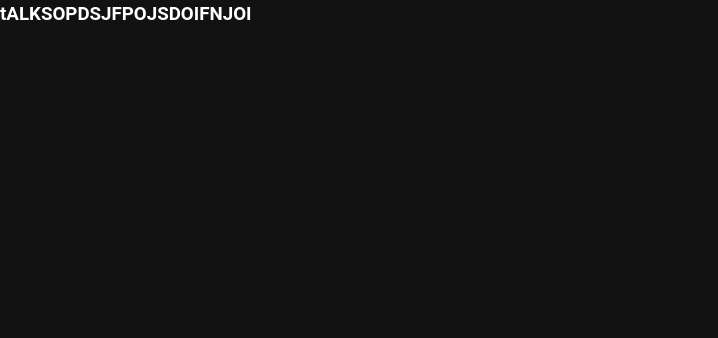
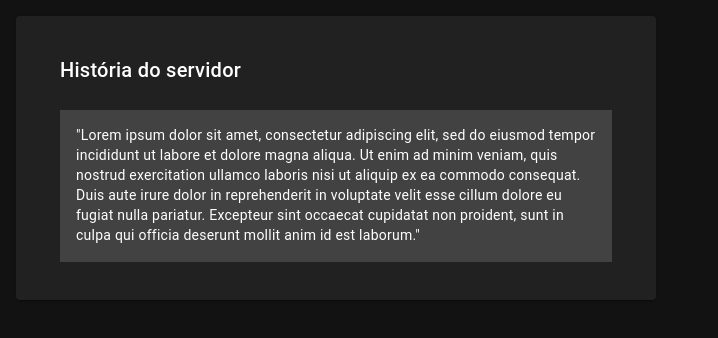
Before and after one commit to feelp19/frontend-wow-site, a Vue app: page /sobre in a window 1280 px wide. Shown: the top 338 px of the page, without its empty margins (0-718 px from the left). Built offline with nearby package versions, Linux system fonts and the light colour scheme; what @devindex/vue-mask would draw is missing.

Commit message:
changing the size of the 'server status' card and starting the 'about server' page

```diff
--- a/src/components/Noticias.vue
+++ b/src/components/Noticias.vue
@@ -12,7 +12,7 @@
             <v-card-item>
                 <v-icon icon="mdi-information"></v-icon>
                 <v-card-title class="mt-4"><bold>Noticias do dia</bold></v-card-title>
-                    <v-card-subtitle>Noticias Fresquinhas do WoW</v-card-subtitle>
+                    <v-card-subtitle>Noticias Fresquinhas do Servidor</v-card-subtitle>
             </v-card-item>
             <v-icon></v-icon>
             <v-card-text class="bg-surface-light pt-4">"Lorem ipsum dolor sit amet, consectetur adipiscing elit, sed do eiusmod
--- a/src/components/Sobre.vue
+++ b/src/components/Sobre.vue
@@ -1,5 +1,21 @@
 <template>
-    <div>
-        <h3>tALKSOPDSJFPOJSDOIFNJOI</h3>
-    </div>
+
+
+
+
+    <v-card class="vw-width pa-4 ma-4">
+        <v-col cols="12" md="12">
+            <v-card-item>
+                <v-card-title>História do servidor</v-card-title>
+                <br>
+                <v-card-text class="bg-surface-light pt-4">"Lorem ipsum dolor sit amet, consectetur adipiscing elit, sed do eiusmod tempor incididunt ut labore et dolore magna aliqua. Ut enim ad minim veniam, quis nostrud exercitation ullamco laboris nisi ut aliquip ex ea commodo consequat. Duis aute irure dolor in reprehenderit in voluptate velit esse cillum dolore eu fugiat nulla pariatur. Excepteur sint occaecat cupidatat non proident, sunt in culpa qui officia deserunt mollit anim id est laborum."</v-card-text>
+            </v-card-item>
+        </v-col>
+    </v-card>
 </template>
+
+<style scoped>
+.vw-width {
+  width: 50vw; /* Define a altura desejada em relação à altura da viewport */
+}
+</style>
--- a/src/components/appContent.vue
+++ b/src/components/appContent.vue
@@ -1,8 +1,8 @@
 <template>
   <v-col cols="8">
-        <v-card class="pa-4">
+        <v-card class="pa-4 vh-height">
             <v-card-item>
-                <v-card style="position: absolute; left: 200px;"></v-card>
+                <v-card style="position: absolute; left: 200px;"</v-card>
                 <v-icon icon="mdi-antenna"></v-icon>
                 <v-card-title class="mt-4">
                     <bold>Status do Servidor</bold>
@@ -16,3 +16,9 @@
         </v-card>
     </v-col>
 </template>
+
+<style scoped>
+.vh-height {
+  height: 100vh; /* Define a altura desejada em relação à altura da viewport */
+}
+</style>
--- a/src/components/mainComponent.vue
+++ b/src/components/mainComponent.vue
@@ -23,7 +23,7 @@
         </router-link>
 
         <router-link to="/sobre">
-          <v-btn>Sobre o jogo</v-btn>
+          <v-btn>Sobre o servidor</v-btn>
         </router-link>
         <v-col cols="6" sm="2">
           <v-text-field
```
